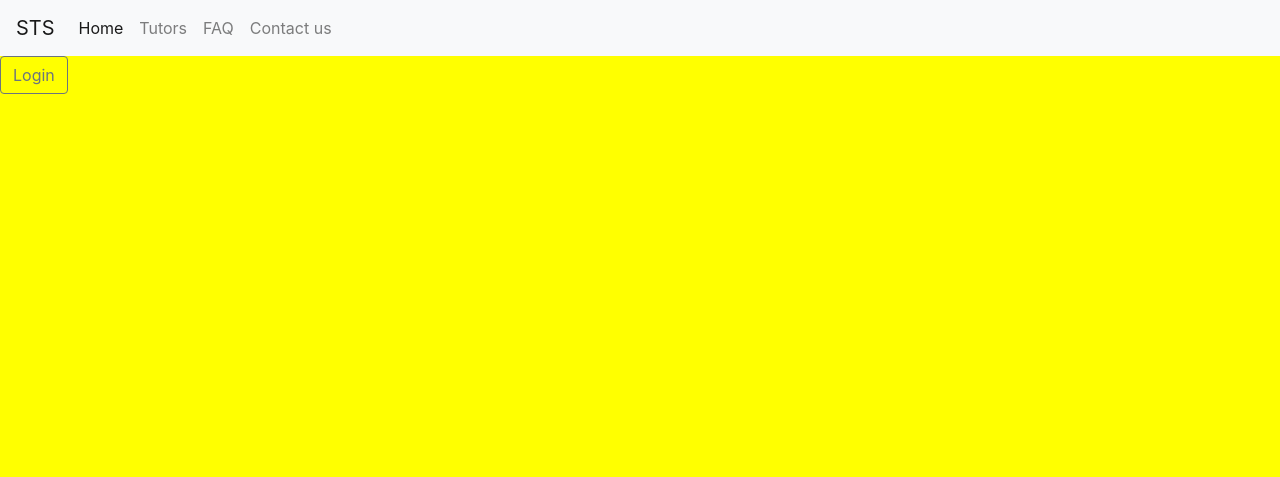
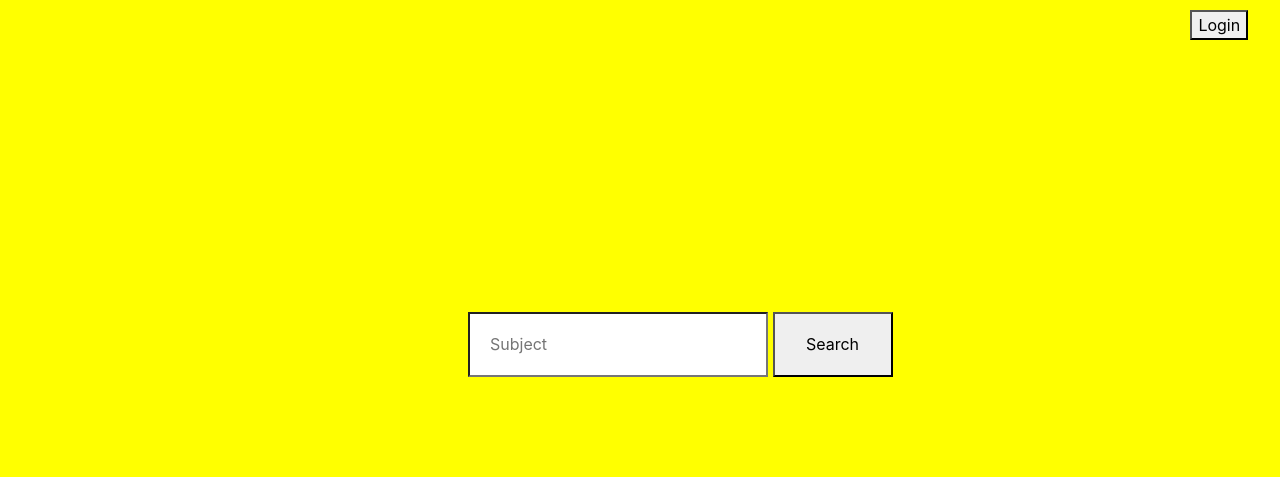
Before and after one commit to sarzar/Projects, a Flask app: template STS.CA/templates/homePage.html in a window 1280 px wide. Shown: the top 477 px of the page. Run offline with Flask 2, Linux system fonts and the light colour scheme; the template is opened without the code that fills it, so the values that code supplies are empty; some libraries are stand-ins or nearby versions.

Commit message:
live share

```diff
--- a/STS.CA/templates/homePage.html
+++ b/STS.CA/templates/homePage.html
@@ -1,24 +1,28 @@
 <!DOCTYPE html lan ='en>
 <html>
     <head>
+       <link href="styles.css" rel="stylesheet">
         <link href="https://stackpath.bootstrapcdn.com/bootstrap/4.5.0/css/bootstrap.min.css" rel="stylesheet">
         <title>Home</title>
+        <script>
+         heightWindow =  $( window ).height();
+        </script>
     </head>
-    <body style = "background-color:yellow;">
-        <nav class="navbar navbar-expand-lg navbar-light bg-light">
-            <a class="navbar-brand" href="#">STS</a>
-            <button class="navbar-toggler" type="button" data-toggle="collapse" data-target="#navbarNavAltMarkup" aria-controls="navbarNavAltMarkup" aria-expanded="false" aria-label="Toggle navigation">
-              <span class="navbar-toggler-icon"></span>
-            </button>
-            <div class="collapse navbar-collapse" id="navbarNavAltMarkup">
-              <div class="navbar-nav">
-                <a class="nav-link active" href="#">Home <span class="sr-only">(current)</span></a>
-                <a class="nav-link" href="#">Tutors</a>
-                <a class="nav-link" href="#">FAQ</a>
-                <a class="nav-link" href="#">Contact us</a>
-              </div>
-            </div>
+    <body style = "background-color:yellow; margin: 0; padding: 0; width: 100% max-height: heightWindow; ">
+
+
+      </div>
+
+
+
+      <button type="button" style="position:relative; left:93%; top:10px;">Login</button>
+
+
+            <form style= "position:relative;  left: 35%; top: 25%; " class = "searchbar">
+              <input class ="searchbar" type="search" placeholder="Subject" aria-label="Search" >
+              <button  style ="position:relative;  left: 0%; top: 25%; width: 20%;height : 30% ; box-sizing: border-box;"
+              type="submit">Search</button>
+            </form>
           </nav>
-          <button type="button" class="btn btn-outline-secondary">Login</button>
     </body>
 </html>
--- /dev/null
+++ b/STS.CA/templates/styles.css
@@ -0,0 +1,28 @@
+.bodymargins
+{
+    margin: 0;
+    padding: 0;
+    width: 100%; /* full window width */
+    text-align: center;
+
+}
+
+.searchbar
+{
+  width: 50%;
+  height : 30%;
+  padding: 12px 20px;
+  margin: 8px 0;
+  box-sizing: border-box;
+  position:relative;  left: 0%; top: 25%;
+
+}
+
+
+
+.navbar
+{
+  height: 80px;
+  width:100px;
+  background: rbga(10,240,0,0.4);
+}
```
